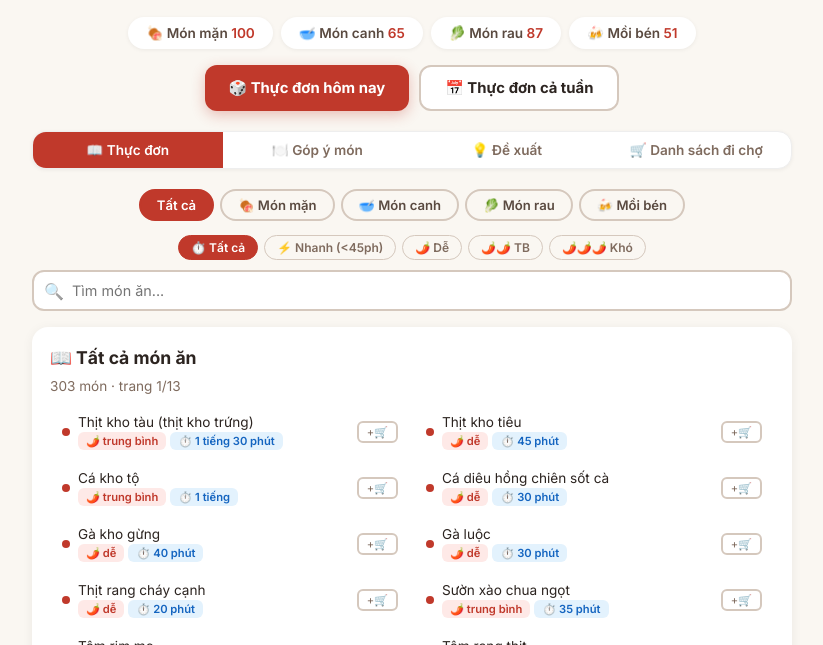
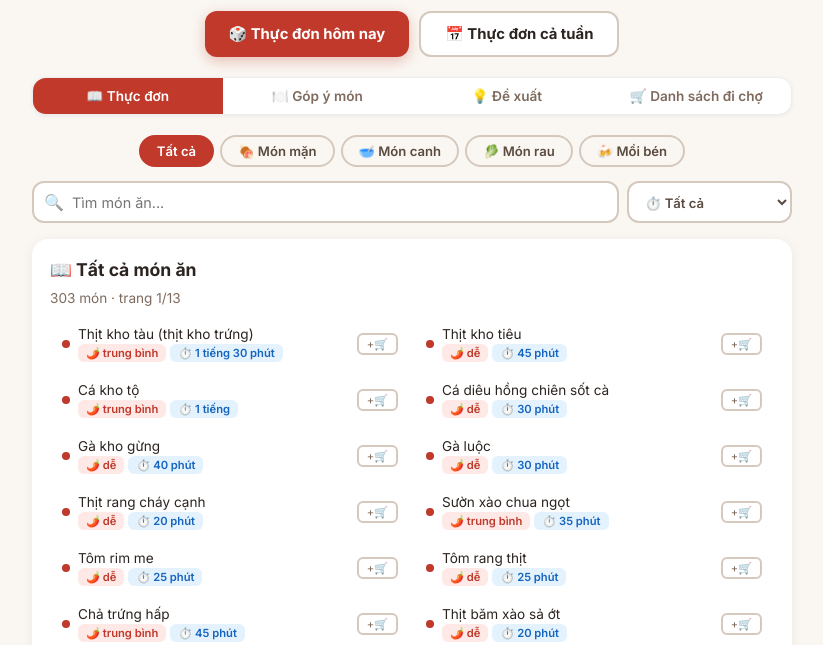
Before and after one commit to tien243/com-viet, a plain HTML site: page index.html in a window 1280 px wide. Shown: the part 155-800 px from the top of the page, without its empty margins (228-1051 px from the left). Drawn offline with Linux system fonts and the light colour scheme.

Commit message:
refactor: clean up header — remove stats row, merge difficulty into select dropdown

```diff
--- a/index.html
+++ b/index.html
@@ -78,10 +78,12 @@ header p{color:#7f6b5e;font-size:.88rem;margin-top:4px;font-weight:500}
 .tab-btn.active{background:#c0392b;color:#fff}
 .tab-content{display:none}
 .tab-content.active{display:block}
-.search-wrap{position:relative;margin-bottom:16px}
-.search-input{width:100%;padding:10px 14px 10px 38px;border:2px solid #d5c8bd;border-radius:12px;font-size:.9rem;font-family:inherit;background:#fff;transition:border-color .2s;outline:none}
+.search-wrap{position:relative;margin-bottom:16px;display:flex;gap:8px}
+.search-input{flex:1;padding:10px 14px 10px 38px;border:2px solid #d5c8bd;border-radius:12px;font-size:.9rem;font-family:inherit;background:#fff;transition:border-color .2s;outline:none}
 .search-input:focus{border-color:#c0392b}
 .search-icon{position:absolute;left:12px;top:50%;transform:translateY(-50%);font-size:1rem;opacity:.6}
+.diff-select{padding:10px 12px;border:2px solid #d5c8bd;border-radius:12px;font-size:.82rem;font-family:inherit;background:#fff;color:#5a4a40;font-weight:600;cursor:pointer;transition:border-color .2s;outline:none;min-width:140px}
+.diff-select:focus{border-color:#c0392b}
 .results-area{min-height:200px}
 .menu-card{background:#fff;border-radius:16px;padding:20px 18px;box-shadow:0 2px 12px rgba(0,0,0,.06);margin-bottom:16px}
 .menu-card h2{font-size:1.1rem;font-weight:700;margin-bottom:10px;color:#2c2420}
@@ -178,7 +180,6 @@ footer{text-align:center;color:#b8a99a;font-size:.82rem;padding:30px 0 40px}
   <h1><span class="tag-red">Cơm</span> Bố Nấu</h1>
   <p>Thực đơn cho bố — bấm phát vào bếp liền</p>
 </header>
-<div class="stats" id="stats"></div>
 <div class="hero-actions">
   <button class="btn btn-primary" onclick="genDay()">🎲 Thực đơn hôm nay</button>
   <button class="btn btn-secondary" onclick="genWeek()">📅 Thực đơn cả tuần</button>
@@ -191,14 +192,17 @@ footer{text-align:center;color:#b8a99a;font-size:.82rem;padding:30px 0 40px}
 </div>
 <div class="tab-content active" id="tab-menu">
   <div class="filters" id="filters" data-active=""></div>
-  <div class="filter-row" id="diffFilters">
-    <button class="filter-chip-sm active" data-diff="" onclick="setDifficultyFilter('')">⏱️ Tất cả</button>
-    <button class="filter-chip-sm" data-diff="quick" onclick="setDifficultyFilter('quick')">⚡ Nhanh (&lt;45ph)</button>
-    <button class="filter-chip-sm" data-diff="easy" onclick="setDifficultyFilter('easy')">🌶️ Dễ</button>
-    <button class="filter-chip-sm" data-diff="medium" onclick="setDifficultyFilter('medium')">🌶️🌶️ TB</button>
-    <button class="filter-chip-sm" data-diff="hard" onclick="setDifficultyFilter('hard')">🌶️🌶️🌶️ Khó</button>
+  <div class="search-wrap">
+    <span class="search-icon">🔍</span>
+    <input class="search-input" id="searchInput" type="text" placeholder="Tìm món ăn..." oninput="searchDishes(this.value)" autocomplete="off">
+    <select class="diff-select" id="diffSelect" onchange="setDifficultyFilter(this.value)">
+      <option value="">⏱️ Tất cả</option>
+      <option value="quick">⚡ Nhanh (&lt;45ph)</option>
+      <option value="easy">🌶️ Dễ</option>
+      <option value="medium">🌶️🌶️ TB</option>
+      <option value="hard">🌶️🌶️🌶️ Khó</option>
+    </select>
   </div>
-  <div class="search-wrap"><span class="search-icon">🔍</span><input class="search-input" id="searchInput" type="text" placeholder="Tìm món ăn..." oninput="searchDishes(this.value)" autocomplete="off" /></div>
   <div class="results-area" id="results"></div>
 </div>
 <div class="tab-content" id="tab-suggest">
@@ -3604,7 +3608,7 @@ function searchDishes(query){
   searchTimer=setTimeout(()=>{
     const q=query.toLowerCase().trim();searchQuery=q;
     const activeFilter=document.querySelector('.filter-chip.active')?.dataset.key||'';
-    const diffFilter=document.querySelector('#diffFilters .filter-chip-sm.active')?.dataset.diff||'';
+    const diffFilter=document.getElementById('diffSelect')?.value||'';
     let pool=activeFilter?dishes.filter(d=>d.cat===activeFilter):dishes;
 
     // Apply difficulty filter
@@ -3691,17 +3695,19 @@ function resetForm(tabId){location.reload()}
 // ── Stats & Filters ──
 function initUI(){
   const counts={man:0,canh:0,rau:0,nhau:0};dishes.forEach(d=>{if(d.cat==='man'||d.cat==='canh'||d.cat==='rau'||d.cat==='nhau')counts[d.cat]++});
-  document.getElementById('stats').innerHTML=`<span class="stat-item">🍖 Món mặn <span class="num">${counts.man}</span></span><span class="stat-item">🥣 Món canh <span class="num">${counts.canh}</span></span><span class="stat-item">🥬 Món rau <span class="num">${counts.rau}</span></span><span class="stat-item">🍻 Mồi bén <span class="num">${counts.nhau}</span></span>`;
+
   document.getElementById('filters').innerHTML=[{key:'',label:'Tất cả'},{key:'man',label:'🍖 Món mặn'},{key:'canh',label:'🥣 Món canh'},{key:'rau',label:'🥬 Món rau'},{key:'nhau',label:'🍻 Mồi bén'}].map(f=>`<button class="filter-chip${f.key===''?' active':''}" data-key="${f.key}" onclick="setFilter('${f.key}')">${f.label}</button>`).join('');
 }
 let currentFilter='';
-function setDifficultyFilter(diff){
-  document.querySelectorAll('#diffFilters .filter-chip-sm').forEach(el=>el.classList.toggle('active',el.dataset.diff===diff));
+function setDifficultyFilter(val){
+  const sel=document.getElementById('diffSelect');
+  if(sel)sel.value=val;
   applyFilters();
 }
 function applyFilters(){
   const catFilter=currentFilter;
-  const diffFilter=document.querySelector('#diffFilters .filter-chip-sm.active')?.dataset.diff||'';
+  const sel=document.getElementById('diffSelect');
+  const diffFilter=sel?sel.value:'';
   let pool=catFilter?dishes.filter(d=>d.cat===catFilter):dishes;
 
   if(diffFilter==='quick')pool=pool.filter(d=>isQuickDish(d));
```
